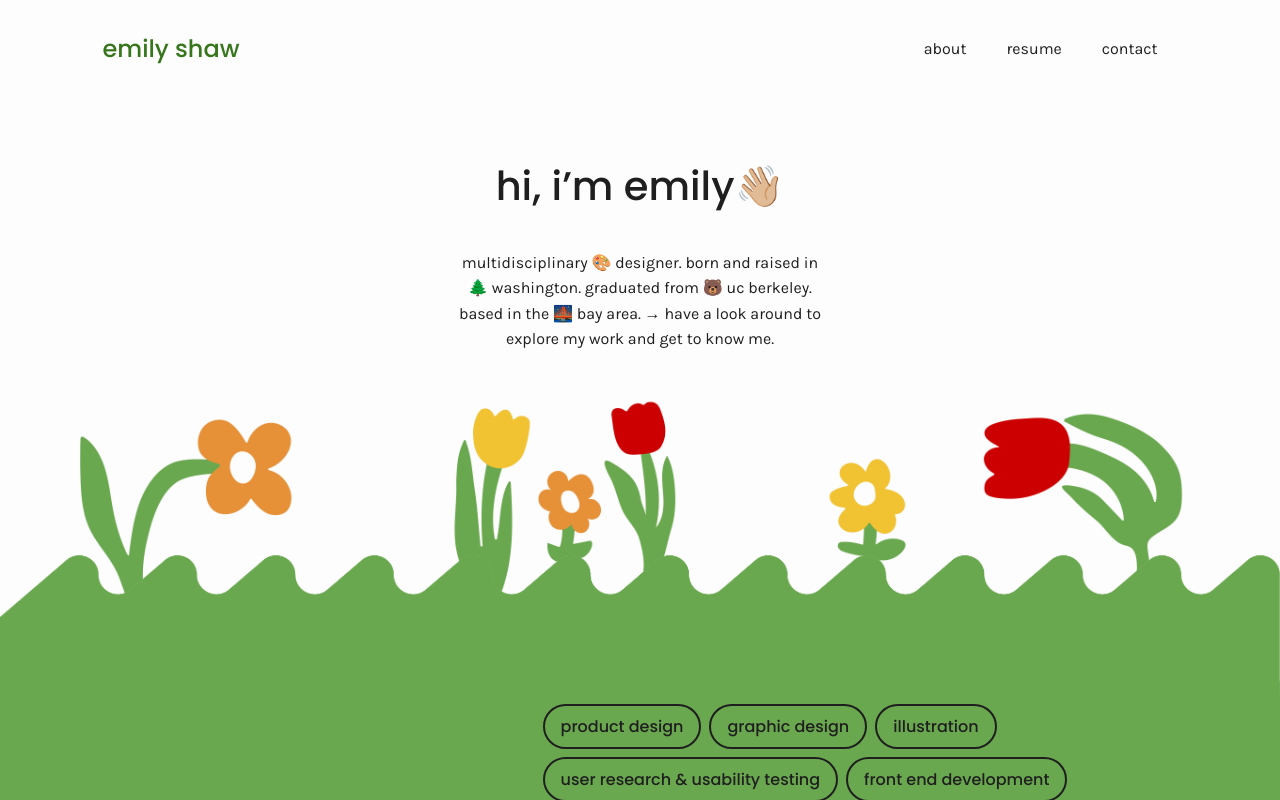
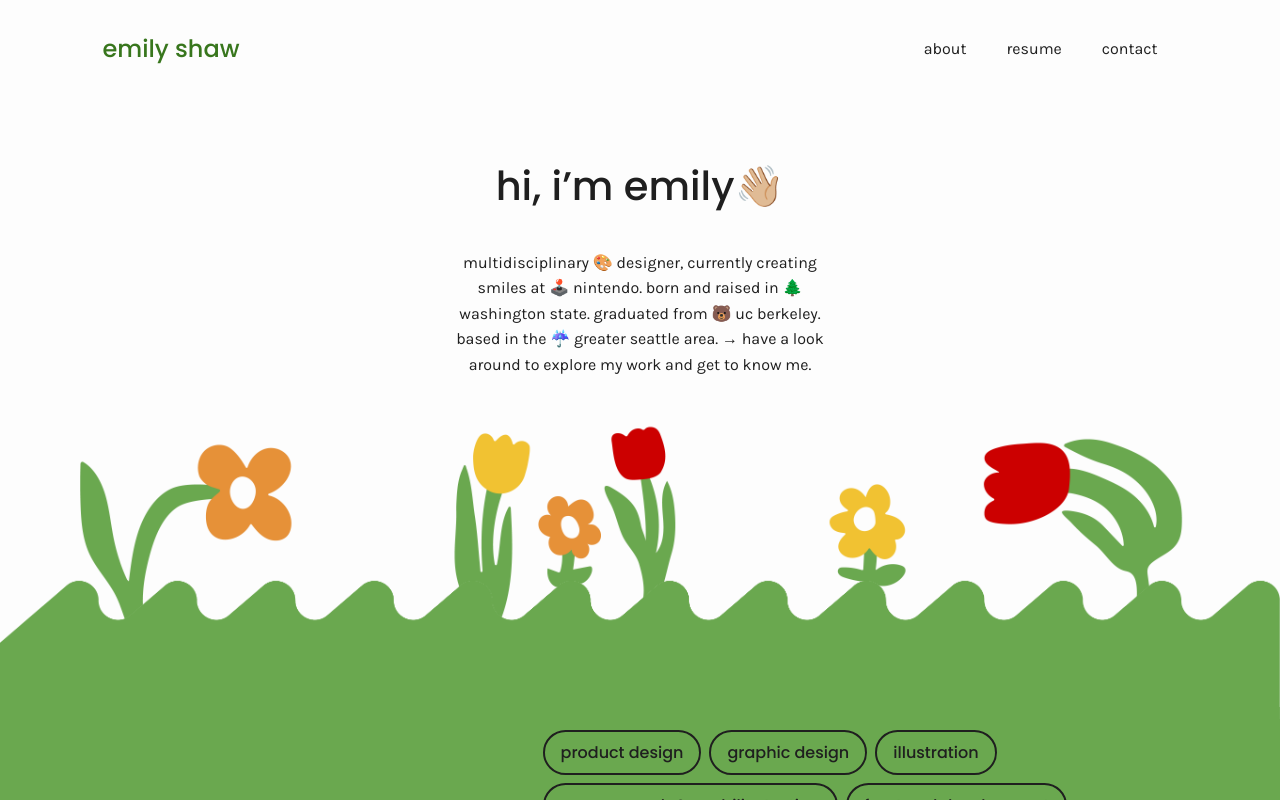
Before and after one commit to ekshaw/personal-website, a React (Create React App) app: page / in a window 1280 px wide. Shown: the top 800 px of the page. Built offline with nearby package versions, Linux system fonts and the light colour scheme; a web font is replaced by a local one.

Commit message:
removed open to work copy in about pg and updated description on home pg

```diff
--- a/src/pages/About.js
+++ b/src/pages/About.js
@@ -34,10 +34,6 @@ function About() {
             <br></br> My design philosophy is rooted in creating MEANINGFUL experiences by making
             purposeful, justifiable design decisions, prioritizing essential functions and
             accessibility, and working on projects that have a 🌎 positive impact.
-            <br></br>
-            <br></br>
-            Looking for a designer? I’m currently seeking a full-time role 📇 where I can grow as a
-            UX/UI, product, or visual designer while creating thoughtful, user-focused work.
           </p>
         </div>
         <img
--- a/src/pages/Home.js
+++ b/src/pages/Home.js
@@ -36,9 +36,11 @@ function Home() {
         <div className='home-top'>
           <h1>hi, i’m emily👋🏼</h1>
           <p>
-            multidisciplinary 🎨 designer. born and raised in 🌲 washington. graduated from 🐻 uc
-            berkeley. based in the 🌉 bay area.<span className='span'> → </span> have a look around
-            to explore my work and get to know me.
+            multidisciplinary 🎨 designer, currently creating smiles at 🕹️ nintendo. born and raised
+            in 🌲 washington state. graduated from 🐻 uc berkeley. based in the ☔ greater seattle
+            area.
+            <span className='span'> → </span> have a look around to explore my work and get to know
+            me.
           </p>
         </div>
       </div>
```
